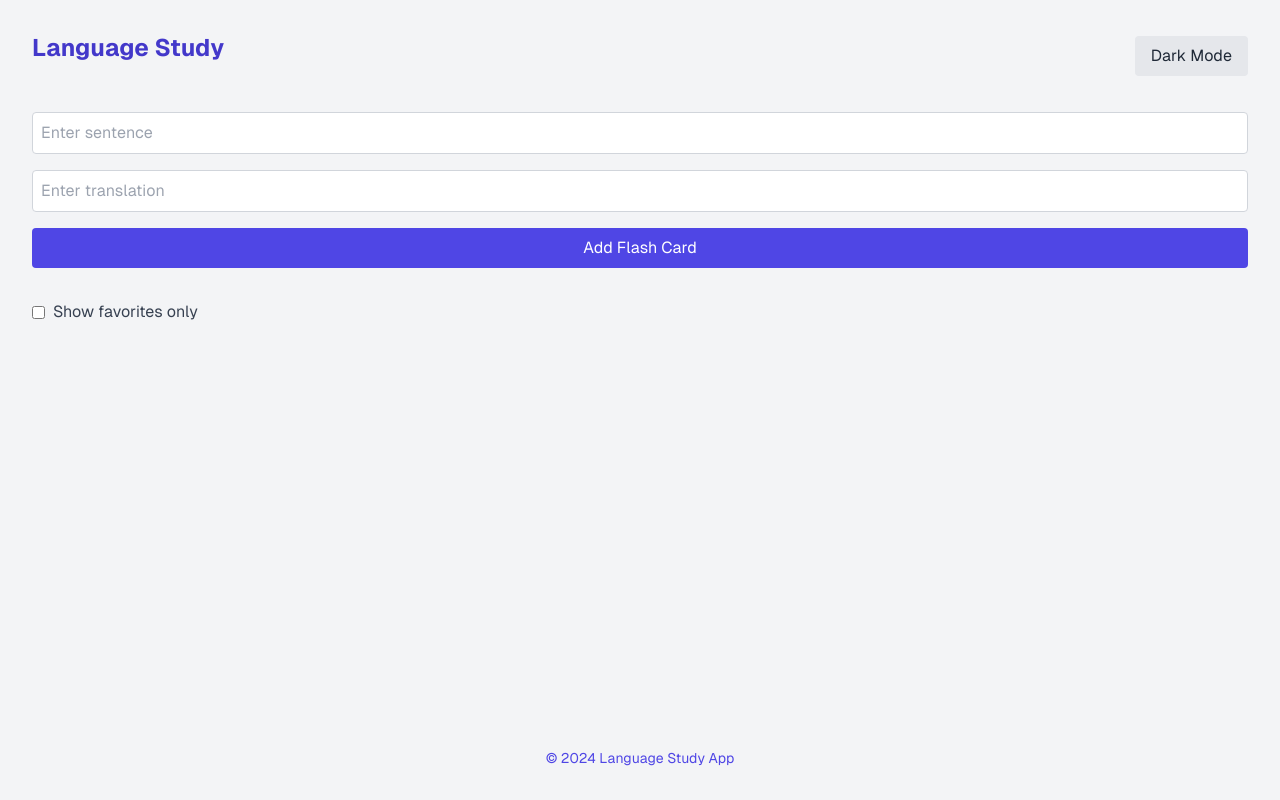
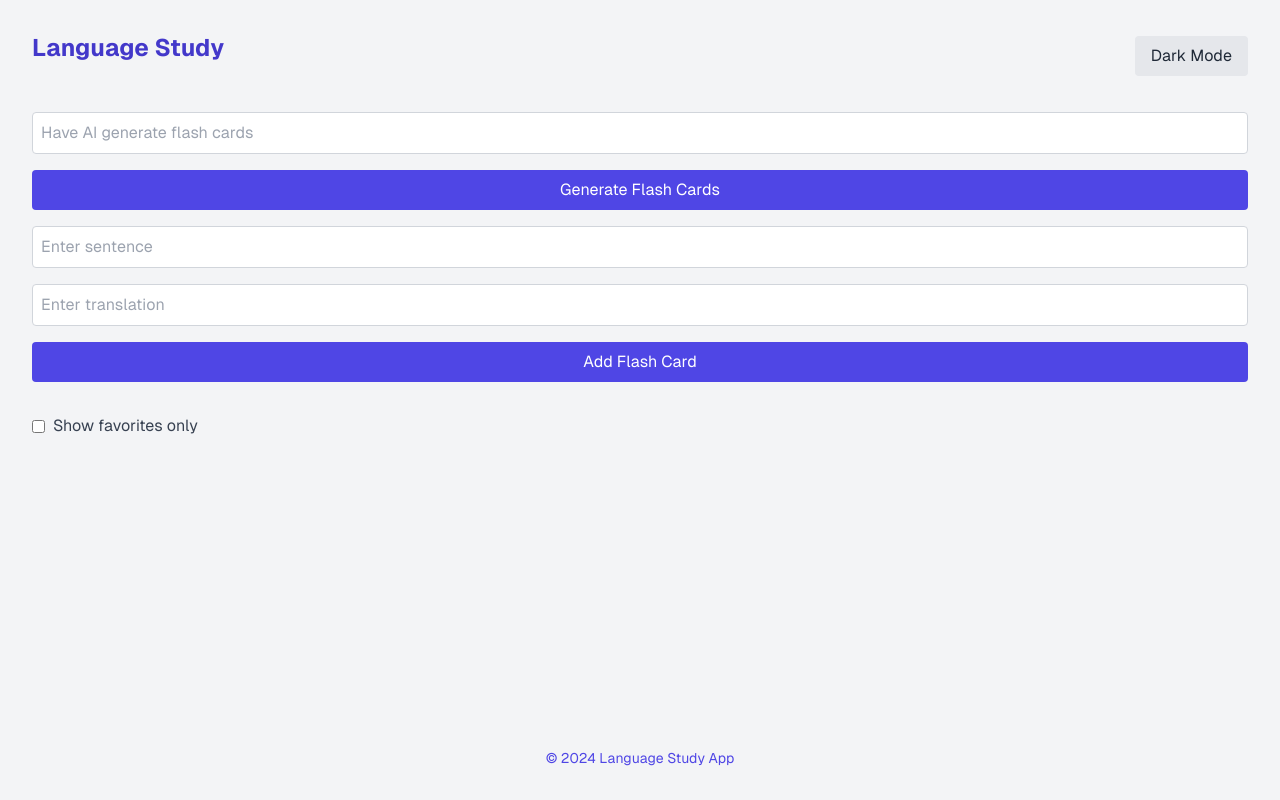
Before and after one commit to tomcorey26/next-language-islands, a Next.js app: page / in a window 1280 px wide. Built offline with nearby package versions, Linux system fonts and the light colour scheme.

Commit message:
Add ai button

```diff
--- a/src/app/page.tsx
+++ b/src/app/page.tsx
@@ -1,6 +1,5 @@
 'use client';
-import Image from 'next/image';
-import { useState, useEffect } from 'react';
+import { useState } from 'react';
 
 interface FlashCard {
   id: number;
@@ -11,6 +10,7 @@ interface FlashCard {
 
 export default function Home() {
   const [flashCards, setFlashCards] = useState<FlashCard[]>([]);
+  const [aiPrompt, setAiPrompt] = useState('');
   const [newSentence, setNewSentence] = useState('');
   const [newTranslation, setNewTranslation] = useState('');
   const [showFavoritesOnly, setShowFavoritesOnly] = useState(false);
@@ -28,6 +28,10 @@ export default function Home() {
       setNewSentence('');
       setNewTranslation('');
     }
+  };
+
+  const handleGenerateFlashCards = () => {
+    console.log('Generating flash cards with prompt:', aiPrompt);
   };
 
   const handleToggleFavorite = (id: number) => {
@@ -69,6 +73,23 @@ export default function Home() {
       </header>
       <main className="flex flex-col gap-8">
         <div className="flex flex-col gap-4">
+          <input
+            type="text"
+            placeholder="Have AI generate flash cards"
+            value={aiPrompt}
+            onChange={(e) => setAiPrompt(e.target.value)}
+            className={`border p-2 rounded ${
+              isDarkMode
+                ? 'bg-gray-800 text-white border-gray-700'
+                : 'bg-white text-gray-800 border-gray-300'
+            }`}
+          />
+          <button
+            onClick={handleGenerateFlashCards}
+            className="bg-indigo-600 hover:bg-indigo-700 text-white p-2 rounded transition duration-300"
+          >
+            Generate Flash Cards
+          </button>
           <input
             type="text"
             placeholder="Enter sentence"
```
